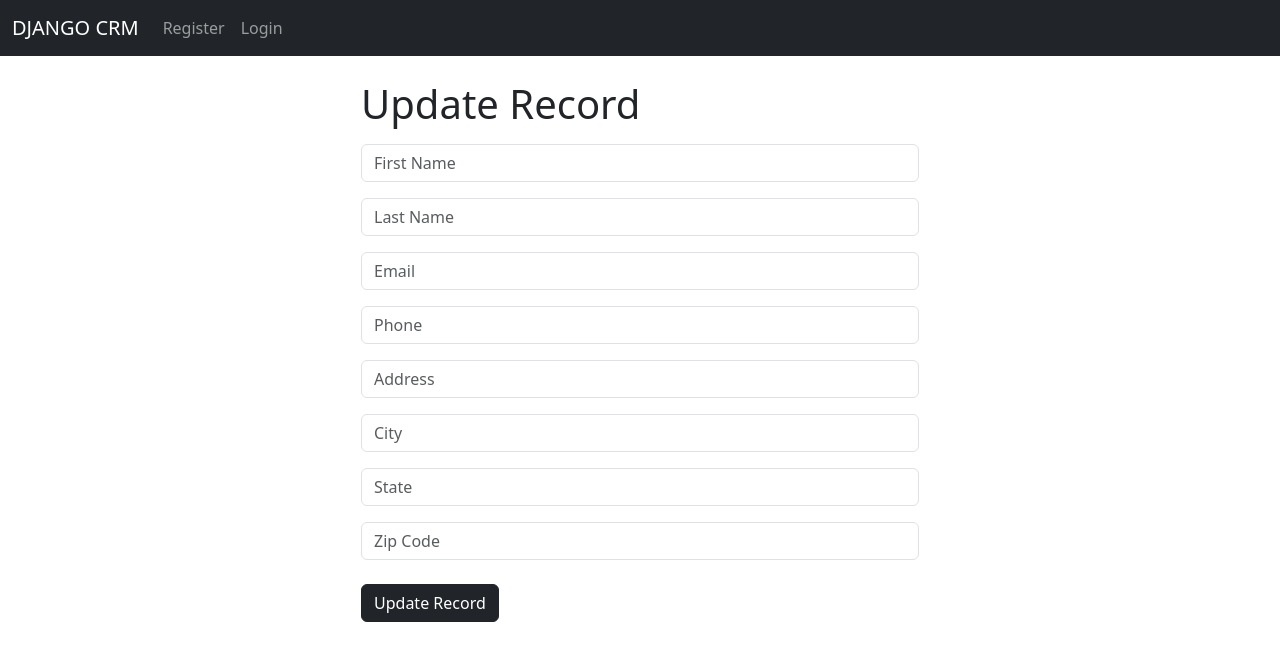
After one commit to subratamondal1/django-crm, a Django app: template crm/templates/update_record.html in a window 1280 px wide. The commit adds this page. Shown: the top 661 px of the page. Run offline with Django 5.2, Linux system fonts and the light colour scheme; the template is opened without the code that fills it: values that come from a table or form of the project are taken from there, others are empty.

Commit message:
✅ Implement Update Record

```diff
--- a/crm/templates/record.html
+++ b/crm/templates/record.html
@@ -7,7 +7,8 @@
     <button type="button" class="btn btn-dark" href="#">
         <strong>{{customer_record.first_name}} {{customer_record.last_name}}</strong>
     </button>
-    <button type="button" class="btn btn-success position-relative"><a class="btn btn-dark  btn-sm" href="{% url "delete_record" customer_record.id %}"><strong>␡</strong></a></button>
+    <button type="button" class="btn btn-danger position-relative"><a class="btn btn-dark  btn-sm" href="{% url "delete_record" customer_record.id %}"><strong>␡</strong></a></button>
+    <button type="button" class="btn btn-warning position-relative"><a class="btn btn-dark  btn-sm" href="{% url "update_record" customer_record.id %}"><strong>Update</strong></a></button>
     <button type="button" class="btn btn-success position-relative"><a class="btn btn-dark  btn-sm" href="{% url "home" %}"><strong>←</strong></a></button>
   </div>
   <ul class="list-group list-group-flush">
--- /dev/null
+++ b/crm/templates/update_record.html
@@ -0,0 +1,12 @@
+{% extends "base.html" %}
+{% block content %}
+<div class="col-md-6 offset-md-3">
+    <h1 class="mb-3">Update Record</h1>
+    <form method="post">
+        {% comment %} csrf_token prevents hackers from hacking {% endcomment %}
+        {% csrf_token %}
+        {{form.as_p}}
+        <button type="submit" class="btn btn-dark mt-2">Update Record</button>
+    </form>
+</div>
+{% endblock content %}
--- a/crm/urls.py
+++ b/crm/urls.py
@@ -12,4 +12,5 @@ urlpatterns: list = [
         route="delete_record/<int:pk>/", view=views.delete_record, name="delete_record"
     ),
     path(route="add_record/", view=views.add_record, name="add_record"),
+    path(route="update_record/<int:pk>", view=views.update_record, name="update_record"),
 ]
```
Also changed, not shown: crm/views.py (+22 -0 lines), README.md, assets/images/stage10.png (added), assets/images/stage11.png (added).
